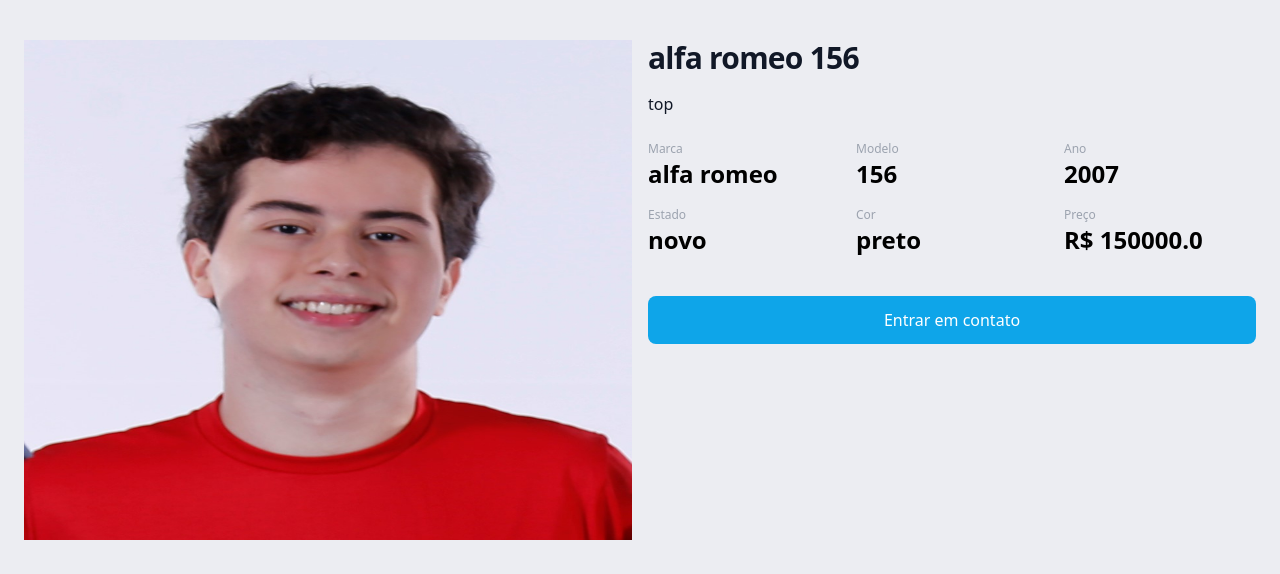
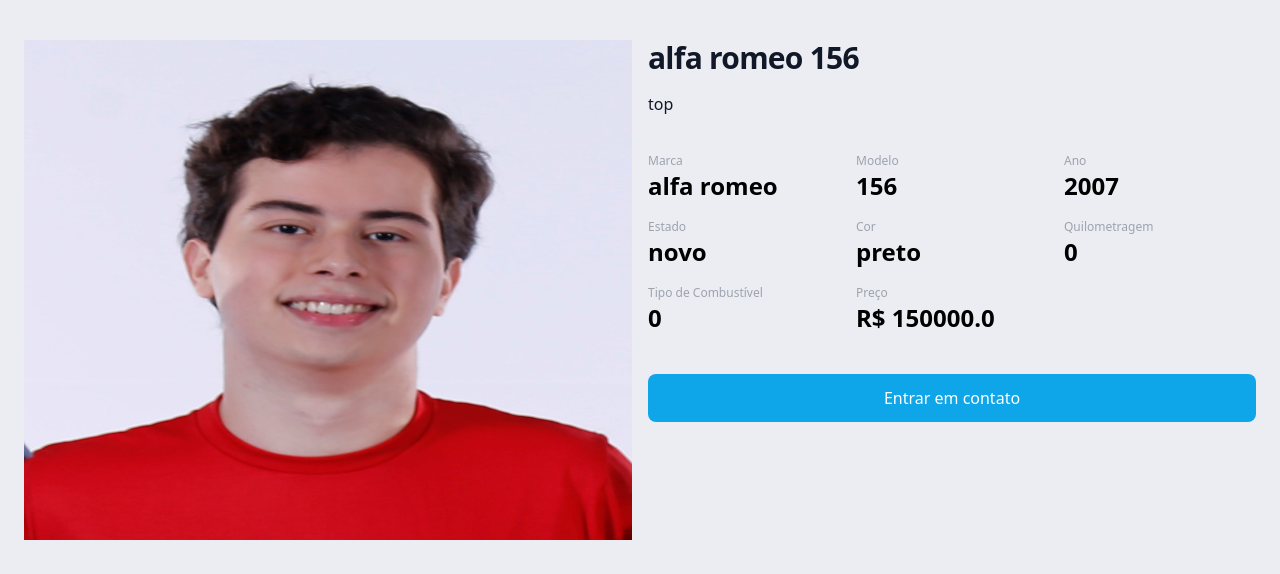
Before and after one commit to GRUP-FDS/Marketplace, a Django app: page /cars/4/ in a window 1280 px wide. Shown: the part 72-646 px from the top of the page. Run offline with Django 4.2, Linux system fonts and the light colour scheme; data comes from the database, SQL or seed files in the repository; both versions use the stored data as it was after the commit; some libraries are stand-ins or nearby versions.

Commit message:
com quilometragem e tipo de combustivel na pdp

```diff
--- a/carros/templates/carros/paginadedescricao.html
+++ b/carros/templates/carros/paginadedescricao.html
@@ -14,7 +14,7 @@
 
       <p class="mt-4 text-base text-gray-900">{{ car.description }}</p>
 
-      <div class="grid grid-cols-3 gap-4 my-6">
+      <div class="grid grid-cols-3 gap-4 my-9">
         <div class="flex flex-col">
           <span class="text-[12px] text-gray-400">Marca</span>
           <strong class="text-2xl">{{ car.brand }}</strong>
@@ -36,6 +36,14 @@
           <strong class="text-2xl">{{ car.color }}</strong>
         </div>
         <div class="flex flex-col">
+          <span class="text-[12px] text-gray-400">Quilometragem</span>
+          <strong class="text-2xl"> {{ car.mileage }}</strong>
+        </div>
+        <div class="flex flex-col">
+          <span class="text-[12px] text-gray-400">Tipo de Combustível </span>
+          <strong class="text-2xl"> {{ car.fuel_type }}</strong>
+        </div>
+        <div class="flex flex-col">
           <span class="text-[12px] text-gray-400">Preço</span>
           <strong class="text-2xl">R$ {{ car.price }}</strong>
         </div>
--- a/marketplace/settings.py
+++ b/marketplace/settings.py
@@ -25,7 +25,7 @@ SECRET_KEY = 'django-insecure-wfc@w8cj_#)w%y%k0z00s7tl!nr!wg6d#0o%$wfkr^1t6+591(
 # SECURITY WARNING: don't run with debug turned on in production!
 DEBUG = True
 
-ALLOWED_HOSTS = ['cartradeo.us-east-2.elasticbeanstalk.com']
+ALLOWED_HOSTS = ['127.0.0.1']
 
 LOGOUT_REDIRECT_URL = '/'
 LOGIN_REDIRECT_URL = '/'
```
Also changed, not shown: db.sqlite3, media/car_images/etios.jpeg (added).
